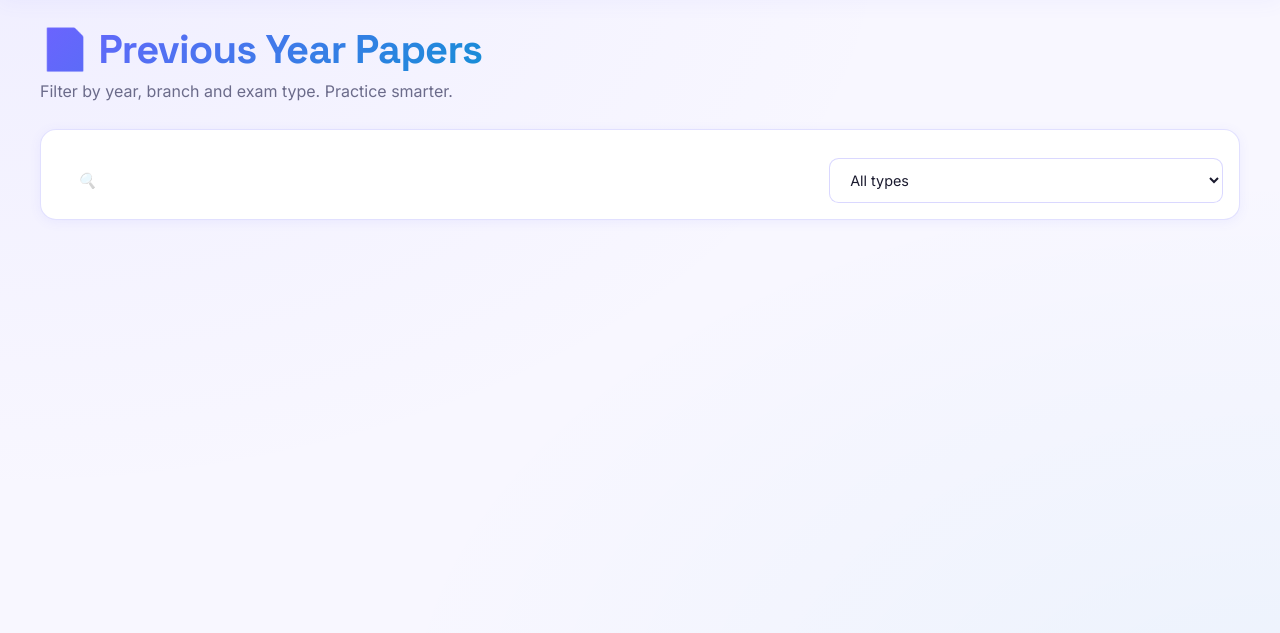
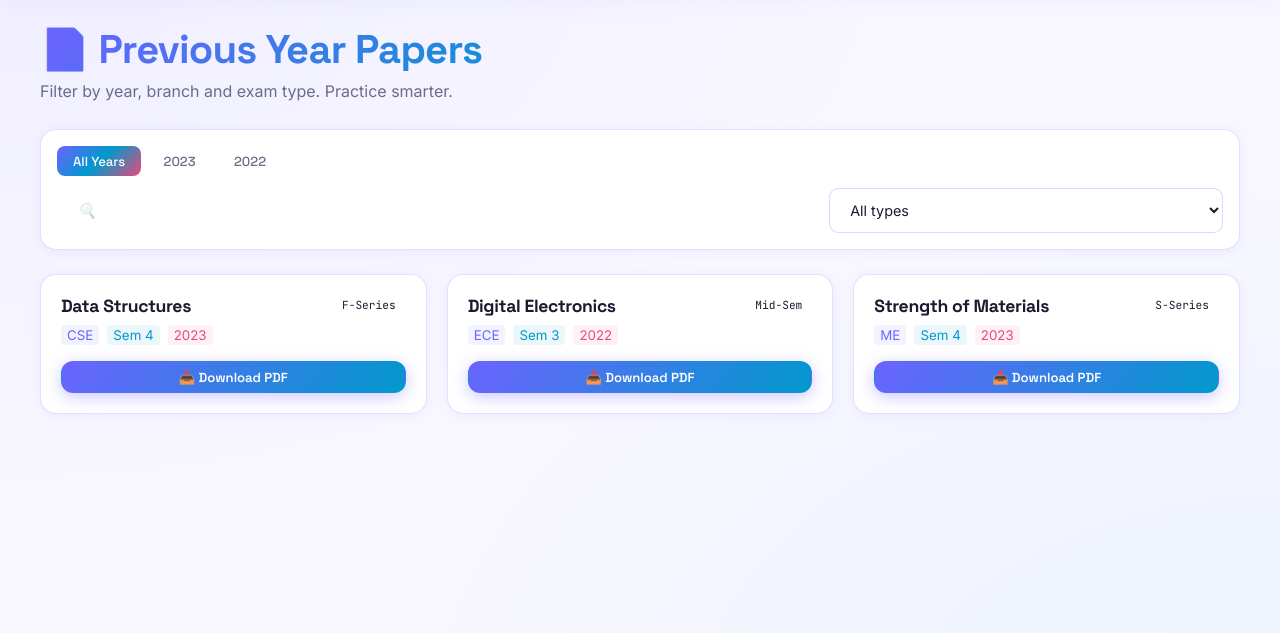
Before and after one commit to rajendrasarathe7070/E-Learning-Project, a Django app: page /pyq/ in a window 1280 px wide. Shown: the part 66-699 px from the top of the page. Run offline with Django 5.2, Linux system fonts and the light colour scheme; parts of the project's set-up code (start-up, migrations or seed data) failed here and were passed over.

Commit message:
fix serch java

```diff
--- a/templates/pyq.html
+++ b/templates/pyq.html
@@ -122,25 +122,75 @@
   <script src="{% static 'js/swipe.js' %}"></script>
   <script src="{% static 'js/csrf.js' %}"></script>
 <script>
-  window.isAuthenticated = {% if user.is_authenticated %}true {% else %}false{% endif %};
+    window.isAuthenticated = {% if user.is_authenticated %}true{% else %}false{% endif %};
+  let currentSelectedYear = 'all';
 
+  // आपका डेटा जो `data.js` से आता है या यहाँ फ़ालबैक की तरह काम करेगा
+  window.pyqData = window.pyqData || [
+    { id: 1, subject: "Data Structures", branch: "CSE", semester: "4", year: "2023", exam_type: "F", pdf_link: "#" },
+    { id: 2, subject: "Digital Electronics", branch: "ECE", semester: "3", year: "2022", exam_type: "mid", pdf_link: "#" },
+    { id: 3, subject: "Strength of Materials", branch: "ME", semester: "4", year: "2023", exam_type: "S", pdf_link: "#" }
+  ];
+
+  const branchList = ['CSE', 'Civil', 'Mechanical', 'Electrical', 'ECE'];
+
+  // टोस्ट मैसेज के लिए हेल्पर फ़ंक्शन
+  function showToast(msg) {
+    const wrap = document.getElementById('toast-wrap');
+    if (wrap) {
+      const t = document.createElement('div');
+      t.className = 'toast';
+      t.innerText = msg;
+      wrap.appendChild(t);
+      setTimeout(() => t.remove(), 3000);
+    }
+  }
+
+  // CSRF टोकन रीड करने के लिए फ़ंक्शन (अपलोड के लिए ज़रूरी)
+  function getCookie(name) {
+    let cookieValue = null;
+    if (document.cookie && document.cookie !== '') {
+      const cookies = document.cookie.split(';');
+      for (let i = 0; i < cookies.length; i++) {
+        const cookie = cookies[i].trim();
+        if (cookie.substring(0, name.length + 1) === (name + '=')) {
+          cookieValue = decodeURIComponent(cookie.substring(name.length + 1));
+          break;
+        }
+      }
+    }
+    return cookieValue;
+  }
+
+  // मॉडल बॉक्स को बंद करने का फ़ंक्शन
   function closePyqModal(e) {
       if (!e || e.target === document.getElementById('pyq-modal'))
           document.getElementById('pyq-modal').style.display = 'none';
   }
 
+  // ब्रांच के ऑप्शंस बनाने के लिए सुधरा हुआ फ़ंक्शन (फिक्स्ड बैकटिक्स ` `)
+  function branchOptions(selectedBranch, includeAll = false) {
+    let html = includeAll ? '<option value="all">All Branches</option>' : '';
+    branchList.forEach(b => {
+      html += `<option value="${b}" ${b === selectedBranch ? 'selected' : ''}>${b}</option>`;
+    });
+    return html;
+  }
+
+  // अपलोड मॉडल को खोलने का फ़ंक्शन
   function openPyqModal() {
     if (!window.isAuthenticated) {
       showToast('🔒 Please login to upload');
       return;
     }
     document.getElementById('pyq-branch').innerHTML = branchOptions('CSE', false);
-      let semHtml='';
-      for (let s=1;s<=8;s++) semHtml += `<option value="${s}" ${s===4?'selected':''}>Sem ${s}</option>`;
+    let semHtml = '';
+    for (let s = 1; s <= 8; s++) semHtml += `<option value="${s}" ${s === 4 ? 'selected' : ''}>Sem ${s}</option>`;
     document.getElementById('pyq-sem').innerHTML = semHtml;
     document.getElementById('pyq-modal').style.display = 'grid';
   }
 
+  // नया PYQ अपलोड सबमिट करने का फ़ंक्शन
   async function submitPyqUpload() {
       const subject = document.getElementById('pyq-subject').value.trim();
       const branch = document.getElementById('pyq-branch').value;
@@ -163,9 +213,10 @@
       fd.append('pdf_link', pdf);
 
       try {
+          const token = getCookie('csrftoken') || '';
           const res = await fetch('/api/pyqs/upload/', {
               method: 'POST',
-                headers: {'X-CSRFToken': getCookie('csrftoken')},
+              headers: {'X-CSRFToken': token},
               body: fd
           });
           const data = await res.json();
@@ -178,59 +229,110 @@
           document.getElementById('pyq-subject').value = '';
           document.getElementById('pyq-year').value = '';
           document.getElementById('pyq-pdf').value = '';
+
+          window.pyqData.unshift({id: Date.now(), subject, branch, semester: sem, year, exam_type: type, pdf_link: pdf});
+          initYearPills();
           renderPYQ();
       } catch (err) {
           showToast('Error: ' + String(err));
       }
   }
 
-    //  अपडेटेड ऑटो-सर्च फ़ंक्शन
+  // साल के पिल्स (Buttons) ऑटोमैटिक जेनरेट करने का फ़ंक्शन
+  function initYearPills() {
+    const container = document.getElementById('year-pills');
+    if (!container) return;
+    const years = new Set(['all']);
+    window.pyqData.forEach(item => { if(item.year) years.add(String(item.year)); });
+    const sorted = Array.from(years).sort((a,b) => b - a);
+
+    let html = '';
+    sorted.forEach(y => {
+      html += `<span class="pill ${y === currentSelectedYear ? 'active' : ''}" onclick="filterByYear('${y}')">${y === 'all' ? 'All Years' : y}</span>`;
+    });
+    container.innerHTML = html;
+  }
+
+  // किसी साल पर क्लिक करने पर फ़िल्टर बदलने का फ़ंक्शन
+  function filterByYear(year) {
+    currentSelectedYear = year;
+    initYearPills();
+    renderPYQ();
+  }
+
+  // 100% वर्किंग लाइव सर्च और ऑटो-रेंडर इंजन फ़ंक्शन
   async function renderPYQ() {
-        // 'filter-branch' हट चुका है, इसलिए अब हम नए 'search-pyq' इनपुट की वैल्यू पढ़ेंगे
       const searchQuery = document.getElementById('search-pyq').value.toLowerCase().trim();
       const type = document.getElementById('filter-type').value;
+      const grid = document.getElementById('pyq-grid');
 
-        // API कॉल में ब्रांच भेजने की ज़रूरत नहीं है क्योंकि हम फ्रंटएंड पर सब कुछ सर्च कर रहे हैं
-        const params = new URLSearchParams({exam_type: type, year: activeYear});
-        const response = await fetch(`/api/pyqs/?${params}`);
+      if (!grid) return;
+      grid.innerHTML = '';
 
-        const data = await response.json();
-        let filtered = data.pyqs;
+      // सर्च और फ़िल्टर करने का लॉजिक
+      const filtered = window.pyqData.filter(item => {
+        const sName = item.subject ? item.subject.toLowerCase() : '';
+        const bName = item.branch ? item.branch.toLowerCase() : '';
 
-        // ✨ लाइव ऑटो-सर्च फ़िल्टर लॉजिक
-        if (searchQuery) {
-            filtered = filtered.filter(p =>
-                (p.subject && p.subject.toLowerCase().includes(searchQuery)) ||
-                (p.branch && p.branch.toLowerCase().includes(searchQuery))
-            );
-        }
+        const matchesSearch = sName.includes(searchQuery) || bName.includes(searchQuery);
+        const matchesType = type === 'all' || item.exam_type === type;
+        const matchesYear = currentSelectedYear === 'all' || String(item.year) === String(currentSelectedYear);
 
-        const container = document.getElementById('pyq-grid');
+        return matchesSearch && matchesType && matchesYear;
+      });
+
+      // यदि कोई रिजल्ट न मिले तो मैसेज दिखाएं
       if (filtered.length === 0) {
-            container.innerHTML = '<div class="card-glass empty">No papers match.</div>';
+        grid.innerHTML = `<div class="card-glass" style="grid-column: 1/-1; padding: 2rem; text-align: center; color: gray;">🔍 कोई प्रश्न पत्र नहीं मिला!</div>`;
         return;
       }
 
-        container.innerHTML = filtered.map((p, i) => `
-            <article class="card-glass pyq-card reveal" style="transition-delay:${i*40}ms" onclick="window.open('${p.pdf_url}', '_blank')">
-                <div style="display:flex;align-items:center;justify-content:space-between;margin-bottom:.5rem">
-                    <span class="year">${p.year}</span>
-                    <span class="badge badge-pink">${examLabel(p.exam_type)}</span>
+      // फ़िल्टर किए हुए पेपर्स का HTML कार्ड बनाना (फिक्स्ड सिंटैक्स)
+      filtered.forEach(item => {
+        let typeClass = 'badge-f';
+        let typeLabel = 'F-Series';
+        if (item.exam_type === 'mid') { typeClass = 'badge-mid'; typeLabel = 'Mid-Sem'; }
+        if (item.exam_type === 'S') { typeClass = 'badge-s'; typeLabel = 'S-Series'; }
+
+        const card = document.createElement('div');
+        card.className = 'card-glass';
+        card.style.padding = '1.25rem';
+        card.innerHTML = `
+          <div style="display:flex; justify-content:space-between; align-items:start; gap:1rem;">
+            <h3 style="font-size:1.1rem; flex:1; color:var(--foreground);">${item.subject}</h3>
+            <span class="badge ${typeClass}">${typeLabel}</span>
           </div>
-                <h3 style="font-size:1.05rem;font-weight:600">📄 ${escapeHtml(p.subject)}</h3>
-                <div class="flex-wrap-gap" style="margin-top:.5rem">
-                    <span class="badge badge-cyan">${p.branch}</span>
-                    <span class="badge badge-violet">Sem ${p.semester}</span>
+          <div style="margin: 0.5rem 0; display:flex; gap:0.5rem;">
+            <small style="background:rgba(108,99,255,0.08); padding:2px 6px; border-radius:4px; color:var(--accent-1);">${item.branch}</small>
+            <small style="background:rgba(0,153,204,0.08); padding:2px 6px; border-radius:4px; color:var(--accent-2);">Sem ${item.semester}</small>
+            <small style="background:rgba(232,74,122,0.08); padding:2px 6px; border-radius:4px; color:var(--accent-3);">${item.year}</small>
           </div>
-            </article>
-        `).join('');
-        setTimeout(initReveal, 50);
+          <div style="margin-top:1rem;">
+            <a href="${item.pdf_link}" target="_blank" class="btn btn-primary btn-sm" style="width:100%; text-align:center; justify-content:center;">📥 Download PDF</a>
+          </div>
+        `;
+        grid.appendChild(card);
+      });
   }
 
-    // ध्यान दें: document.getElementById('filter-branch').innerHTML वाली लाइन को हटा दिया गया है
-    renderYearPills();
+  // थीम टॉगल फ़ंक्शन (बिना HTML एट्रिब्यूट बदले काम करने के लिए)
+  function toggleTheme() {
+    const body = document.body;
+    if (body.classList.contains('dark-theme')) {
+      body.classList.remove('dark-theme');
+      localStorage.setItem('theme', 'light');
+    } else {
+      body.classList.add('dark-theme');
+      localStorage.setItem('theme', 'dark');
+    }
+  }
+
+  // पेज लोड होते ही डेटा रेंडर करना शुरू करें
+  document.addEventListener('DOMContentLoaded', () => {
+    initYearPills();
     renderPYQ();
-    initCommon();
+  });
+
   </script>
 </body>
 </html>
```
Lines whose indentation alone changed are shown as unchanged.
